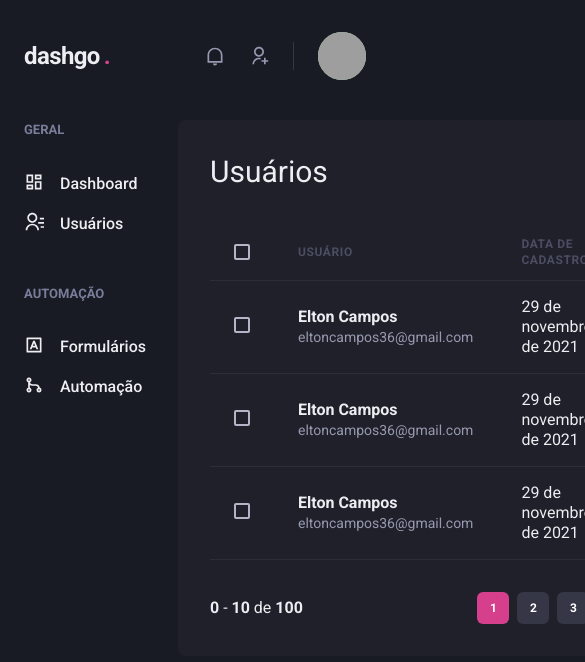
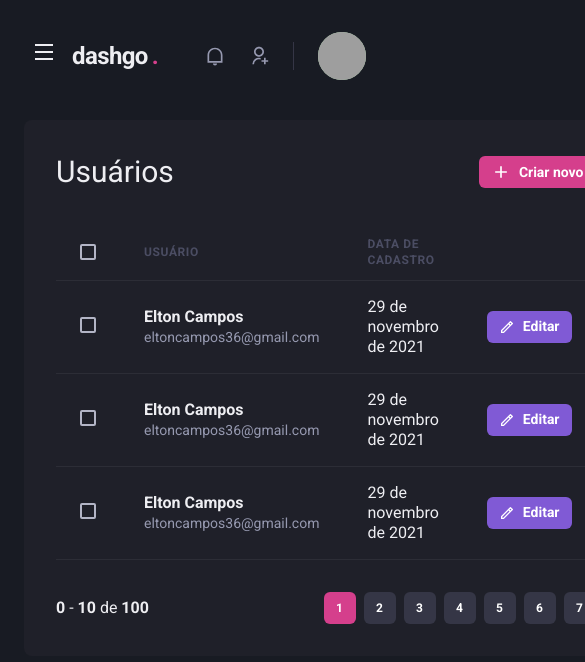
Before and after one commit to eltoncampos1/dashgo, a Next.js app: page /users in a window 390 px wide. Shown: the top 662 px of the page, 585 px wide, since content can reach past the window. Built offline with nearby package versions, Linux system fonts and the light colour scheme; grey boxes are pictures that could not be loaded.

Commit message:
feat: make sidebar responsive

```diff
--- a/src/components/Header/index.tsx
+++ b/src/components/Header/index.tsx
@@ -1,11 +1,16 @@
-import { Flex, useBreakpointValue } from '@chakra-ui/react'
+import { Flex, Icon, IconButton, useBreakpointValue } from '@chakra-ui/react'
 import React from 'react'
+import { RiMenuLine } from 'react-icons/ri'
+import { useSidebarDrawer } from '../../contexts/SidebarDrawerContext'
 import { Logo } from './Logo'
 import { NotificationNav } from './NotificationNav'
 import { Profile } from './Profile'
 import { SearchBox } from './Searchbox'
 
 export function Header() {
+    const { onOpen } = useSidebarDrawer()
+
+
     const isWideVersion = useBreakpointValue({
         base: false,
         lg: true
@@ -22,6 +27,18 @@
             px="6"
             align="center"
         >
+
+            { !isWideVersion && (
+                <IconButton
+                    icon={ <Icon as={RiMenuLine} />}
+                    aria-label="Open navigation"
+                    fontSize="24"
+                    variant="unstyled"
+                    onClick={onOpen}
+                    mr="2"
+                ></IconButton>
+            )}
+
          <Logo />
 
            { isWideVersion &&  <SearchBox />}
--- /dev/null
+++ b/src/components/Sidebar/SidebaxNav.tsx
@@ -0,0 +1,25 @@
+import {
+    RiContactsLine,
+    RiDashboardLine,
+    RiGitMergeLine,
+    RiInputMethodLine
+} from "react-icons/ri";
+
+import { Stack } from "@chakra-ui/react";
+import { NavLink } from "./NavLink";
+import { NavSection } from "./NavSection";
+
+export function SidebarNav() {
+    return (
+        <Stack spacing="12" align="flex-start">
+        <NavSection title="GERAL">
+            <NavLink icon={RiDashboardLine} >Dashboard</NavLink>
+            <NavLink icon={RiContactsLine} >Usuários</NavLink>
+        </NavSection>
+        <NavSection title="AUTOMAÇÃO">
+            <NavLink icon={RiInputMethodLine} >Formulários</NavLink>
+            <NavLink icon={RiGitMergeLine} >Automação</NavLink>
+        </NavSection>
+    </Stack>
+    )
+}
--- a/src/components/Sidebar/index.tsx
+++ b/src/components/Sidebar/index.tsx
@@ -1,26 +1,44 @@
-import { Box, Stack } from '@chakra-ui/react'
+import { Box, Drawer, DrawerBody, DrawerCloseButton, DrawerContent, DrawerHeader, DrawerOverlay, useBreakpointValue } from '@chakra-ui/react'
+import { useSidebarDrawer } from '../../contexts/SidebarDrawerContext'
 
-import { RiContactsLine, RiDashboardLine, RiGitMergeLine, RiInputMethodLine } from 'react-icons/ri'
-import { NavLink } from './NavLink'
-import { NavSection } from './NavSection'
+import { SidebarNav } from './SidebaxNav'
 
 export function Sidebar() {
+    const { isOpen, onClose} = useSidebarDrawer()
+
+    const isDrawerSidebar = useBreakpointValue({
+        base: true,
+        lg: false
+    })
+
+    if (isDrawerSidebar) {
+        return (
+            <Drawer
+            isOpen={isOpen}
+            placement="left"
+            onClose={onClose}
+            >
+                <DrawerOverlay>
+                    <DrawerContent bg="gray.800" p="4">
+                        <DrawerCloseButton mt="6" />
+                        <DrawerHeader>Navegação</DrawerHeader>
+
+                        <DrawerBody>
+                                <SidebarNav />
+                        </DrawerBody>
+                    </DrawerContent>
+                </DrawerOverlay>
+            </Drawer>
+        )
+    }
+
     return (
         <Box
             as="aside"
             w="64"
             mr="8"
         >
-            <Stack spacing="12" align="flex-start">
-                <NavSection title="GERAL">
-                    <NavLink icon={RiDashboardLine} >Dashboard</NavLink>
-                    <NavLink icon={RiContactsLine} >Usuários</NavLink>
-                </NavSection>
-                <NavSection title="AUTOMAÇÃO">
-                    <NavLink icon={RiInputMethodLine} >Formulários</NavLink>
-                    <NavLink icon={RiGitMergeLine} >Automação</NavLink>
-                </NavSection>
-            </Stack>
+            <SidebarNav />
         </Box>
     )
 }
--- /dev/null
+++ b/src/contexts/SidebarDrawerContext.tsx
@@ -0,0 +1,29 @@
+import { useDisclosure, UseDisclosureReturn } from "@chakra-ui/react";
+import { useRouter } from "next/router";
+import { createContext, ReactNode, useContext, useEffect } from "react";
+
+interface SidebarDrawerProviderProps {
+    children: ReactNode;
+}
+
+type SidebarDrawerContextData = UseDisclosureReturn
+
+const SidebarDrawerContext = createContext({} as SidebarDrawerContextData);
+
+
+export function SidebarDrawerProvider({ children}: SidebarDrawerProviderProps) {
+    const disclosure = useDisclosure()
+    const router = useRouter()
+
+    useEffect(() => {
+        disclosure.onClose()
+    },[router.asPath])
+
+    return (
+        <SidebarDrawerContext.Provider value={disclosure}>
+            {children}
+        </SidebarDrawerContext.Provider>
+    )
+}
+
+export const useSidebarDrawer = () => useContext(SidebarDrawerContext)
--- a/src/pages/_app.tsx
+++ b/src/pages/_app.tsx
@@ -1,11 +1,14 @@
 import { AppProps } from 'next/app'
 import { ChakraProvider} from '@chakra-ui/react'
 import { theme } from '../styles/theme'
+import { SidebarDrawerProvider } from '../contexts/SidebarDrawerContext'
 
 function MyApp({ Component, pageProps }: AppProps) {
   return (
     <ChakraProvider theme={theme}>
-      <Component {...pageProps} />
+      <SidebarDrawerProvider>
+        <Component {...pageProps} />
+      </SidebarDrawerProvider>
     </ChakraProvider>
   )
 }
```
